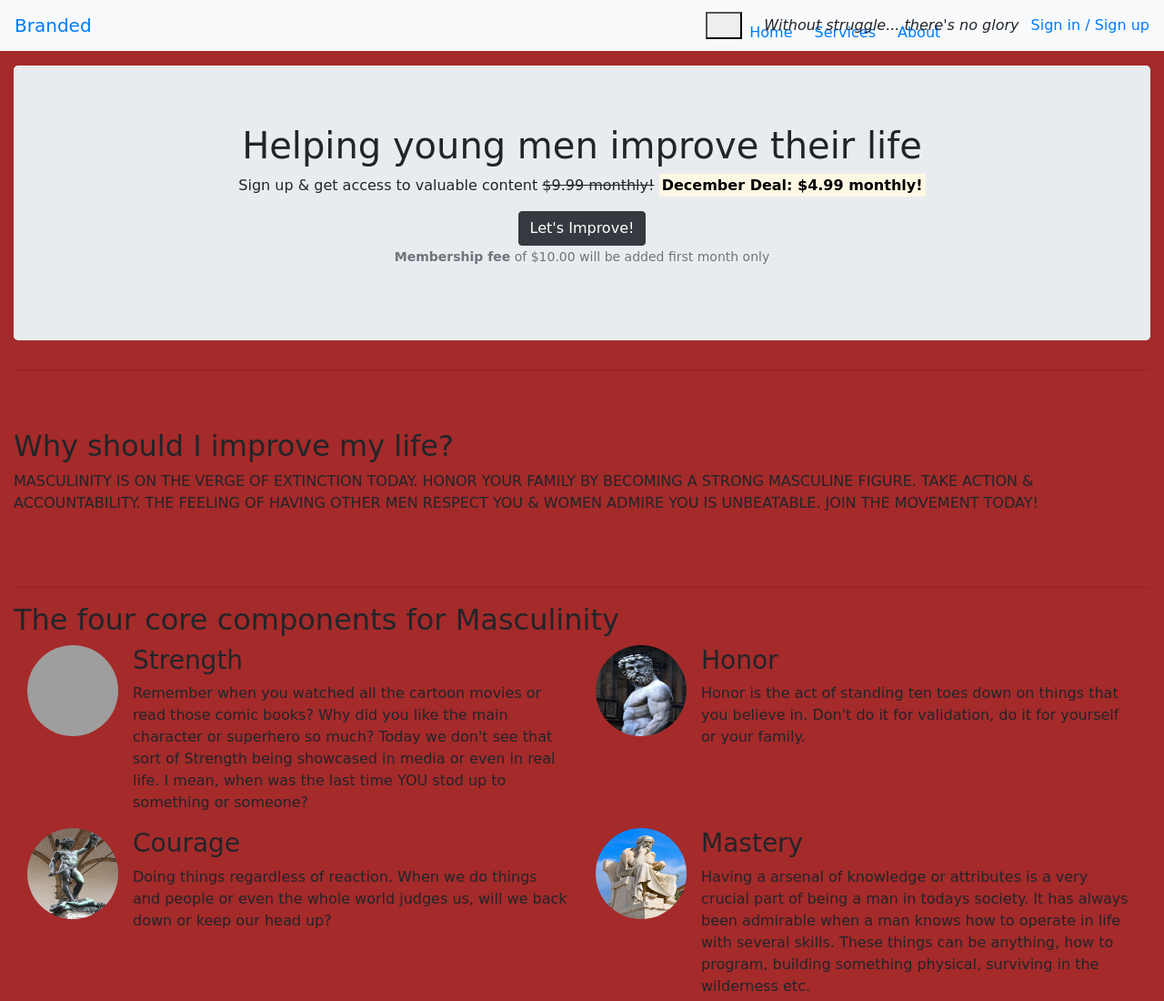
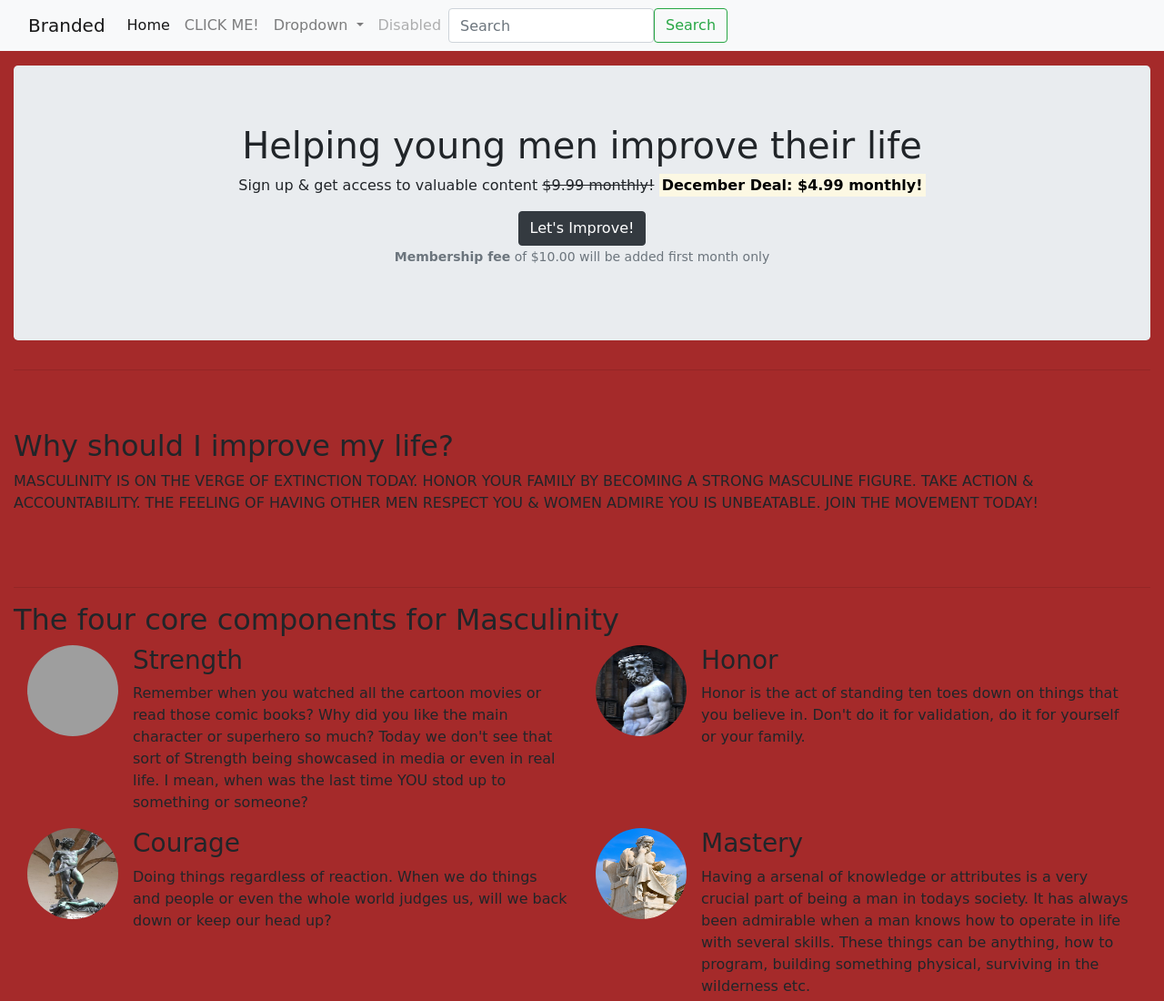
Before and after one commit to SanZangana/bootstrap-test, a plain HTML site: page index.html in a window 1280 px wide. Shown: the top 1100 px of the page at 91% size. Drawn offline with nearby package versions, Linux system fonts and the light colour scheme; grey boxes are pictures that could not be loaded; a web font is replaced by a local one.

Commit message:
Update navbar

```diff
--- a/index.html
+++ b/index.html
@@ -13,25 +13,42 @@
 </head>
 
 <body>
-    <nav class="navbar navbar-primary bg-light navbar-expand-sm">
-        <a href="/" class="navbar-brand">Branded</a>
-        <button class="navbar-toogle ml-auto" type="button" data-toggle="collapse" data-target="#navbarNavDropdown" aria-controls="navbarNavDropdown" aria-expanded="false" aria-label="Togglenavigation"
-        ><span class="navbar-toggler-icon"></span></button>
-
-        <div class="navbar-toggler-icon" id="navbarNavDropdown">
-        <ul class="navbar-nav mr-auto">
-            <li class="active nav-item mr-2"><a class="nav-link" href="/">Home</a></li>
-            <li class="active nav-item mr-2"><a class="nav-link" href="/services.html">Services</a></li>
-            <li class="active nav-item mr-2"><a class="nav-link" href="/about.html">About</a></li>
-            <li class="active nav-item mr-2 d-block d-sm-none"><a class="nav-link" href="/account.html">Sign up</a></li>
-        </ul>
+    <nav class="navbar navbar-expand-lg navbar-light bg-light">
+        <div class="container-fluid">
+          <a class="navbar-brand" href="#">Branded</a>
+          <button class="navbar-toggler" type="button" data-bs-toggle="collapse" data-bs-target="#navbarSupportedContent" aria-controls="navbarSupportedContent" aria-expanded="false" aria-label="Toggle navigation">
+            <span class="navbar-toggler-icon"></span>
+          </button>
+          <div class="collapse navbar-collapse" id="navbarSupportedContent">
+            <ul class="navbar-nav me-auto mb-2 mb-lg-0">
+              <li class="nav-item">
+                <a class="nav-link active" aria-current="page" href="#">Home</a>
+              </li>
+              <li class="nav-item">
+                <a class="nav-link" href="#">CLICK ME!</a>
+              </li>
+              <li class="nav-item dropdown">
+                <a class="nav-link dropdown-toggle" href="#" id="navbarDropdown" role="button" data-bs-toggle="dropdown" aria-expanded="false">
+                  Dropdown
+                </a>
+                <ul class="dropdown-menu" aria-labelledby="navbarDropdown">
+                  <li><a class="dropdown-item" href="#">Account</a></li>
+                  <li><a class="dropdown-item" href="#">Merch</a></li>
+                  <li><hr class="dropdown-divider"></li>
+                  <li><a class="dropdown-item" href="#">About</a></li>
+                </ul>
+              </li>
+              <li class="nav-item">
+                <a class="nav-link disabled">Disabled</a>
+              </li>
+            </ul>
+            <form class="d-flex">
+              <input class="form-control me-2" type="search" placeholder="Search" aria-label="Search">
+              <button class="btn btn-outline-success" type="submit">Search</button>
+            </form>
+          </div>
         </div>
-        <div class="d-none d-md-block">
-            <p class="navbar-text my-auto mr-2"><i>Without struggle... there's no glory</i></p>
-            <a href="/account.html">Sign in / Sign up</a>
-        </div>
-
-    </nav>
+      </nav>
     <article class="container-fluid mt-3">
         <section class="callout jumbotron text-center">
             <h1>Helping young men improve their life</h1>
@@ -172,10 +189,8 @@
 
         </section>
     </article>
-    <script src="https://cdn.jsdelivr.net/npm/jquery@3.5.1/dist/jquery.slim.min.js" integrity="sha384-DfXdz2htPH0lsSSs5nCTpuj/zy4C+OGpamoFVy38MVBnE+IbbVYUew+OrCXaRkfj" crossorigin="anonymous"></script>
-    <script src="https://cdn.jsdelivr.net/npm/popper.js@1.16.1/dist/umd/popper.min.js" integrity="sha384-9/reFTGAW83EW2RDu2S0VKaIzap3H66lZH81PoYlFhbGU+6BZp6G7niu735Sk7lN" crossorigin="anonymous"></script>
-    <script src="https://cdn.jsdelivr.net/npm/bootstrap@4.6.2/dist/js/bootstrap.min.js" integrity="sha384-+sLIOodYLS7CIrQpBjl+C7nPvqq+FbNUBDunl/OZv93DB7Ln/533i8e/mZXLi/P+" crossorigin="anonymous"></script>
-    <script src="https://cdn.jsdelivr.net/npm/bootstrap@4.6.2/dist/js/bootstrap.bundle.min.js" integrity="sha384-Fy6S3B9q64WdZWQUiU+q4/2Lc9npb8tCaSX9FK7E8HnRr0Jz8D6OP9dO5Vg3Q9ct" crossorigin="anonymous"></script>
+    <script src="https://cdn.jsdelivr.net/npm/@popperjs/core@2.10.2/dist/umd/popper.min.js" integrity="sha384-7+zCNj/IqJ95wo16oMtfsKbZ9ccEh31eOz1HGyDuCQ6wgnyJNSYdrPa03rtR1zdB" crossorigin="anonymous"></script>
+<script src="https://cdn.jsdelivr.net/npm/bootstrap@5.1.3/dist/js/bootstrap.min.js" integrity="sha384-QJHtvGhmr9XOIpI6YVutG+2QOK9T+ZnN4kzFN1RtK3zEFEIsxhlmWl5/YESvpZ13" crossorigin="anonymous"></script>
 </body>
 
 </html>
```
